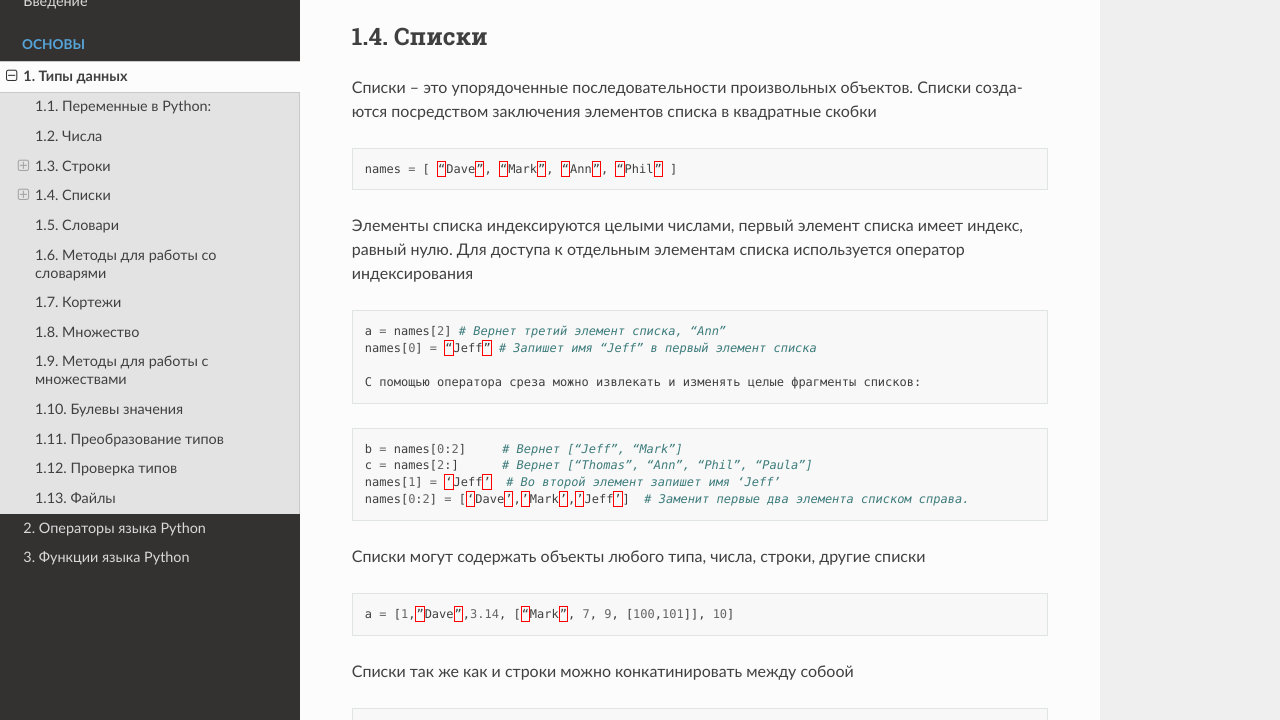
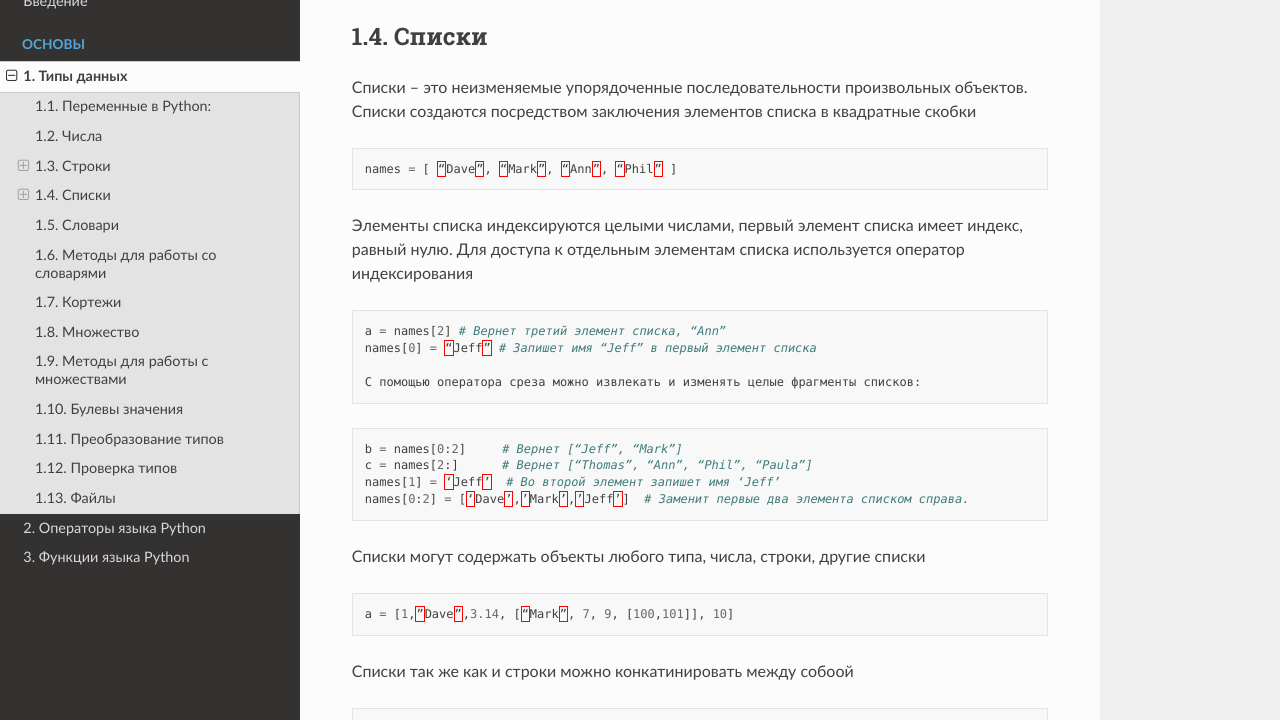
Before and after one commit to NMSprog/5_ITL, a Sphinx documentation site: the page built from source/basics/types.rst, in a window 1280 px wide and 900 px high, scrolled down 7475 px, cut to the strip 180-900 px from the top of the window. Built offline with Sphinx 7.4.7 and the Read the Docs theme 2.0.0, drawn with Linux system fonts in a browser that asks for light colours; pages that are not in the unit, such as notebooks, are missing from menus.

Commit message:
fix description

```diff
--- a/source/basics/types.rst
+++ b/source/basics/types.rst
@@ -334,7 +334,7 @@ Python неявно стимулирует использование по од
 
 Списки
 ------
-Списки – это упорядоченные последовательности произвольных объектов. Списки созда- ются посредством заключения элементов списка в квадратные скобки
+Списки – это неизменяемые упорядоченные последовательности произвольных объектов. Списки создаются посредством заключения элементов списка в квадратные скобки
 
 .. code-block:: python
 
```
